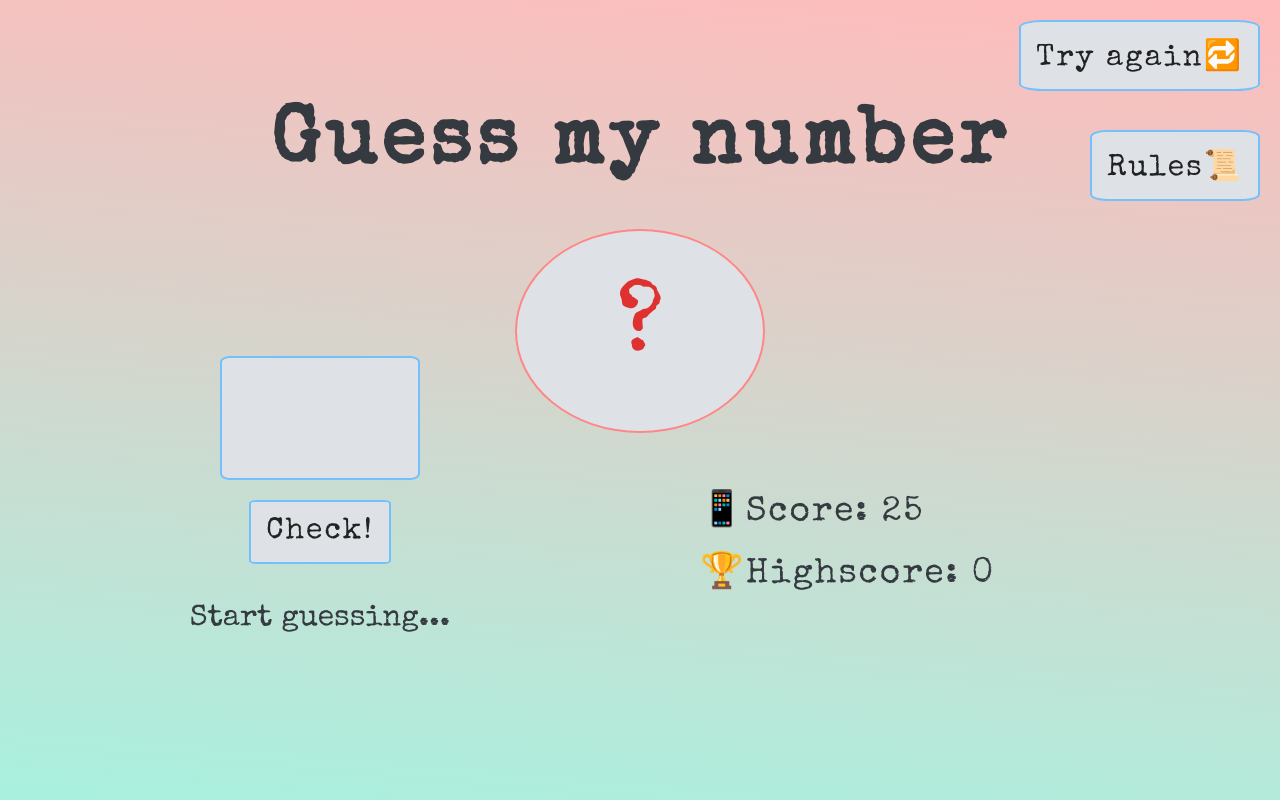
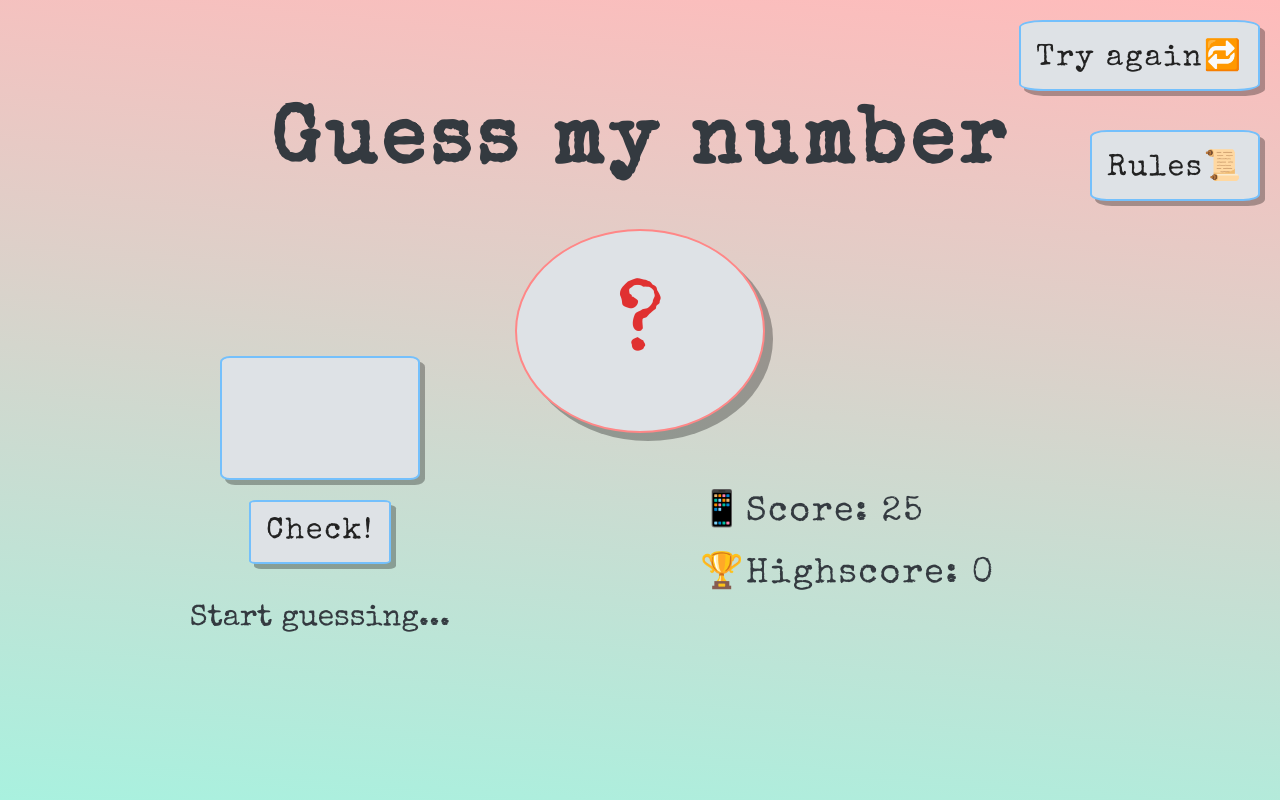
Before and after one commit to Pszkudlarek07/HomePage, a plain HTML site: page index.html in a window 1280 px wide. Drawn offline with nearby package versions, Linux system fonts and the light colour scheme.

Commit message:
update style.css

```diff
--- a/style.css
+++ b/style.css
@@ -70,6 +70,7 @@ h1 {
   transform: translate(-50%, 75%);
   border-radius: 50%;
   border: 2px solid #ff8787;
+  box-shadow: 0.8rem 0.8rem rgb(0, 0, 0, 0.3);
 }
 
 .between {
@@ -107,6 +108,7 @@ h1 {
   display: block;
   margin-bottom: 2rem;
   border-radius: 5%;
+  box-shadow: 0.5rem 0.5rem rgb(0, 0, 0, 0.3);
 }
 
 .button {
@@ -119,6 +121,7 @@ h1 {
   padding: 1.5rem 1.5rem;
   cursor: pointer;
   border: 2px solid #74c0fc;
+  box-shadow: 0.5rem 0.5rem rgb(0, 0, 0, 0.3);
 }
 
 .button:hover {
@@ -138,6 +141,7 @@ h1 {
 .check {
   border-radius: 5%;
   margin-bottom: 4rem;
+  box-shadow: 0.5rem 0.5rem rgb(0, 0, 0, 0.3);
 }
 
 .hidden {
```
